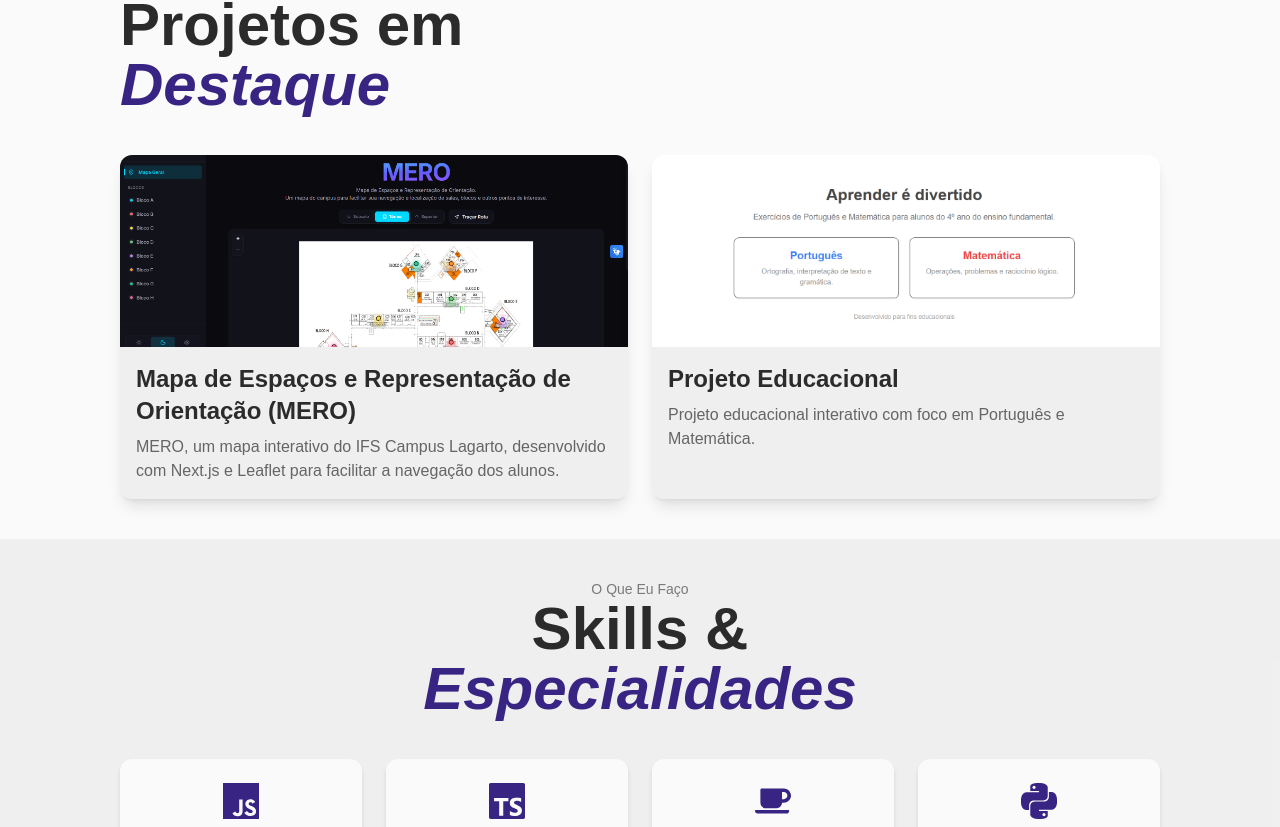
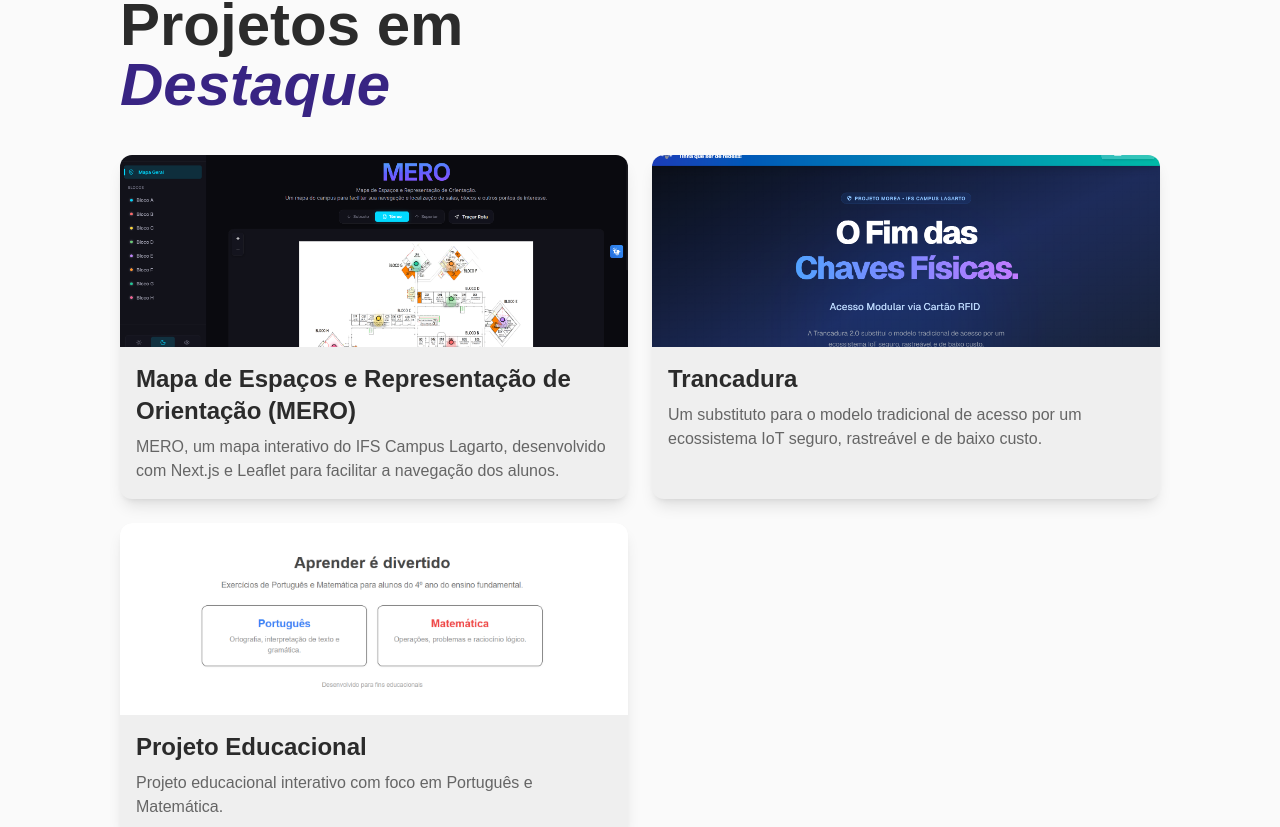
Before and after one commit to Jose-Herbert-13/Portifolio, a Next.js app: page / in a window 1280 px wide. Shown: the part 1373-2200 px from the top of the page. Built offline with nearby package versions, Linux system fonts and the light colour scheme.

Commit message:
Adicionando trancadura

```diff
--- a/components/Projetos.tsx
+++ b/components/Projetos.tsx
@@ -23,6 +23,13 @@ export default function Projetos() {
           image="/imgs/projeto_mero.png"
           title="Mapa de Espaços e Representação de Orientação (MERO)"
           description="MERO, um mapa interativo do IFS Campus Lagarto, desenvolvido com Next.js e Leaflet para facilitar a navegação dos alunos."
+        />
+
+        <ProjetoCard
+          href="https://trancadura.morea-ifs.org/"
+          image="/imgs/projeto_trancadura.png"
+          title="Trancadura"
+          description="Um substituto para o modelo tradicional de acesso por um ecossistema IoT seguro, rastreável e de baixo custo."
         />
 
         <ProjetoCard
```
Also changed, not shown: public/imgs/projeto_trancadura.png (added).
